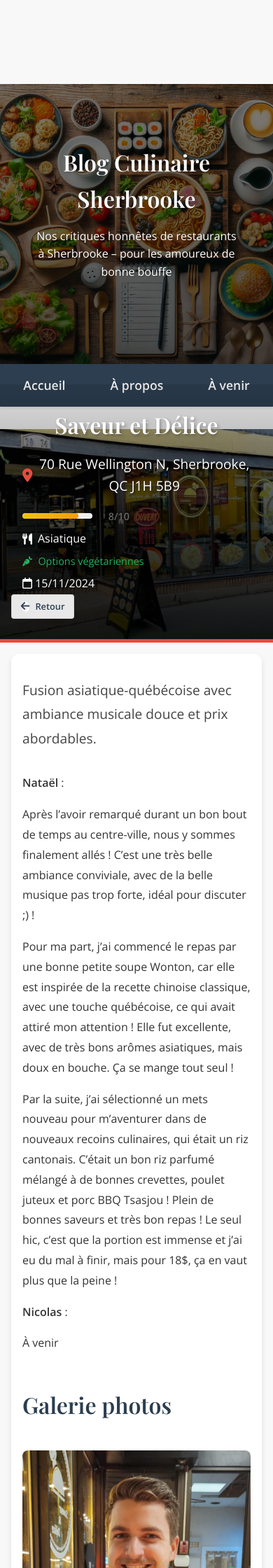
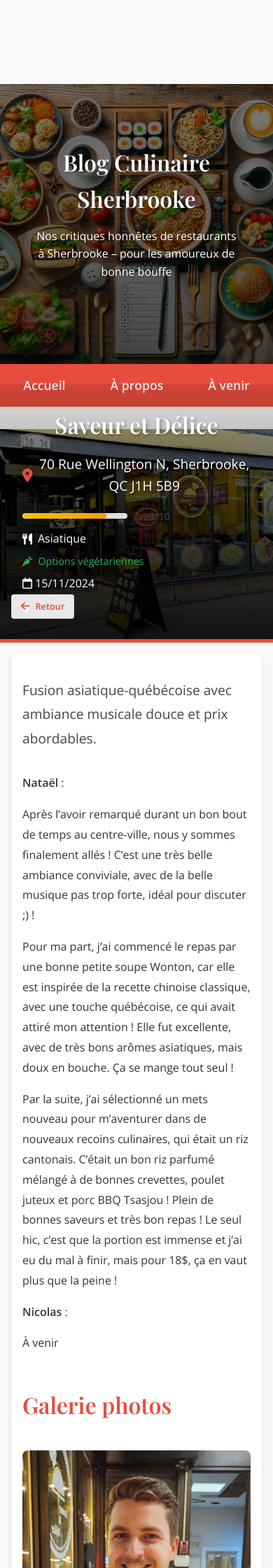
Before and after one commit to Natael21/blog-culinaire, a Jekyll site: the page built from _posts/2024-11-15-saveur-et-delice.markdown, in a window 390 px wide. Shown: the top 2240 px of the page at 70% size. Built offline with Jekyll 4.4.1, drawn with Linux system fonts in a browser that asks for light colours; a script that is not in the unit is left out; comment, search, counter and statistics services are not loaded; some of the changed text lies outside the part shown.

Commit message:
Enhance restaurant layout and CSS for improved ratings display
- Updated the restaurant layout to include a clickable rating link that scrolls to the ratings section.
- Refactored the ratings section for better structure and styling, including new hover effects and improved responsiveness.
- Adjusted CSS variables for colors and spacing to enhance visual consistency and user experience.
- Simplified the rating bar implementation for smoother transitions and better alignment with design standards.

```diff
--- a/_layouts/restaurant.html
+++ b/_layouts/restaurant.html
@@ -15,10 +15,12 @@
       </div>
       <div class="restaurant-meta">
         <div class="rating">
+          <a href="#ratings-section" class="rating-link">
             <div class="rating-bar">
               <div class="rating-fill" data-rating="{{ page.note }}"></div>
             </div>
             <span class="score">{{ page.note }}/10</span>
+          </a>
         </div>
         <span class="style"><i class="fas fa-utensils"></i> {{ page.style }}</span>
         {% if page.diet %}
@@ -69,15 +71,17 @@
       </div>
     </div>
     {% endif %}
+  </div>
 
   {% if page.ratings %}
-    <div class="restaurant-ratings">
+  <div id="ratings-section" class="ratings-section">
     <h2>Pourquoi cette note ?</h2>
 
     {% for rating in page.ratings %}
     {% assign category = rating[0] %}
     {% assign details = rating[1] %}
     <div class="rating-category">
+      <div class="rating-header">
         <h3>
           <span class="rating-title">
             {% case category %}
@@ -96,6 +100,13 @@
             {% endcase %}
           </span>
         </h3>
+        <div class="rating-score">
+          <div class="rating-bar">
+            <div class="rating-fill" data-rating="{{ details.score }}"></div>
+          </div>
+          <span class="score">{{ details.score }}/10</span>
+        </div>
+      </div>
 
       {% if details.criteria %}
       <p class="criteria"><em>{{ details.criteria }}</em></p>
@@ -106,7 +117,6 @@
     {% endfor %}
   </div>
   {% endif %}
-  </div>
 
   <!-- Section Commentaires -->
   <div class="comments-section">
--- a/assets/css/restaurant.css
+++ b/assets/css/restaurant.css
@@ -4,12 +4,13 @@
 /* Variables
 ------------------------- */
 :root {
-    --primary-color: #2c3e50;
-    --accent-color: #e74c3c;
+    --primary-color: #e74c3c;
+    --secondary-color: #2c3e50;
+    --background-color: #f8f9fa;
     --text-color: #333;
     --text-light: #666;
     --background-light: #fff;
-    --border-color: #eee;
+    --border-color: #ddd;
     --rating-good: #f1c40f;
     --rating-better: #f39c12;
 
@@ -17,11 +18,13 @@
     --spacing-sm: 1rem;
     --spacing-md: 1.5rem;
     --spacing-lg: 2rem;
+    --spacing-unit: 1rem;
 
     --shadow-sm: 0 2px 4px rgba(0, 0, 0, 0.1);
     --shadow-md: 0 4px 8px rgba(0, 0, 0, 0.15);
 
     --border-radius: 8px;
+    --transition-speed: 0.3s;
 }
 
 /* Animations
@@ -183,52 +186,9 @@
     color: var(--accent-color);
 }
 
-/* Rating Bar
-------------------------- */
-.rating {
-    display: flex;
-    align-items: center;
-    gap: 1rem;
-}
-
-.rating-bar {
-    flex-grow: 1;
-    height: 8px;
-    background-color: #eee;
-    border-radius: 4px;
-    overflow: hidden;
-    max-width: 200px;
-}
-
-.rating-fill {
-    height: 100%;
-    background: linear-gradient(to right, var(--rating-good), var(--rating-better));
-    border-radius: var(--border-radius);
-    animation: fillWidth 1s ease-out forwards;
-    --rating-width: calc(var(--rating, 0) * 10%);
-}
-
-.rating-fill[data-rating="1"] { --rating: 1; }
-.rating-fill[data-rating="2"] { --rating: 2; }
-.rating-fill[data-rating="3"] { --rating: 3; }
-.rating-fill[data-rating="4"] { --rating: 4; }
-.rating-fill[data-rating="5"] { --rating: 5; }
-.rating-fill[data-rating="6"] { --rating: 6; }
-.rating-fill[data-rating="7"] { --rating: 7; }
-.rating-fill[data-rating="8"] { --rating: 8; }
-.rating-fill[data-rating="9"] { --rating: 9; }
-.rating-fill[data-rating="10"] { --rating: 10; }
-
-.score {
-    color: #666;
-    font-weight: 600;
-    min-width: 45px;
-    text-align: right;
-}
-
 /* Ratings Section
 ------------------------- */
-.restaurant-ratings {
+.ratings-section {
     background: var(--white);
     padding: 2rem;
     border-radius: 12px;
@@ -236,7 +196,7 @@
     margin-top: 2rem;
 }
 
-.restaurant-ratings h2 {
+.ratings-section h2 {
     font-family: 'Playfair Display', serif;
     color: var(--primary-color);
     font-size: 2rem;
@@ -247,52 +207,91 @@
 
 .rating-category {
     margin-bottom: var(--spacing-md);
-    padding-bottom: var(--spacing-sm);
-    border-bottom: 1px solid var(--border-color);
-    animation: slideIn 0.5s ease-out;
-    animation-fill-mode: both;
+    padding: var(--spacing-md);
+    background: var(--background-color);
+    border-radius: var(--border-radius);
+    box-shadow: var(--shadow-sm);
+    transition: transform var(--transition-speed);
 }
 
 .rating-category:last-child {
-    border-bottom: none;
-    padding-bottom: 0;
     margin-bottom: 0;
 }
 
-.rating-category:nth-child(1) { animation-delay: 0.1s; }
-.rating-category:nth-child(2) { animation-delay: 0.2s; }
-.rating-category:nth-child(3) { animation-delay: 0.3s; }
-.rating-category:nth-child(4) { animation-delay: 0.4s; }
-.rating-category:nth-child(5) { animation-delay: 0.5s; }
-.rating-category:nth-child(6) { animation-delay: 0.6s; }
+.rating-category:hover {
+    transform: translateY(-2px);
+    box-shadow: var(--shadow-md);
+}
 
-.rating-category h3 {
-    color: var(--text-color);
-    font-size: 1.1rem;
-    margin-bottom: var(--spacing-xs);
+.rating-header {
+    display: flex;
+    justify-content: space-between;
+    align-items: center;
+    margin-bottom: var(--spacing-sm);
+}
+
+.rating-title {
     display: flex;
     align-items: center;
+    gap: 0.5rem;
+    color: var(--secondary-color);
+    font-size: 1.1rem;
+    font-weight: 600;
 }
 
 .rating-title i {
-    color: var(--accent-color);
-    margin-right: var(--spacing-xs);
-    width: 20px;
+    color: var(--primary-color);
+}
+
+.rating-score {
+    display: flex;
+    align-items: center;
+    gap: 1rem;
+}
+
+.rating-bar {
+    width: 120px;
+    height: 8px;
+    background: var(--border-color);
+    border-radius: 4px;
+    overflow: hidden;
+}
+
+.rating-fill {
+    height: 100%;
+    background: linear-gradient(to right, var(--rating-good), var(--rating-better));
+    transition: width var(--transition-speed);
+}
+
+.rating-fill[data-rating="1"] { width: 10%; }
+.rating-fill[data-rating="2"] { width: 20%; }
+.rating-fill[data-rating="3"] { width: 30%; }
+.rating-fill[data-rating="4"] { width: 40%; }
+.rating-fill[data-rating="5"] { width: 50%; }
+.rating-fill[data-rating="6"] { width: 60%; }
+.rating-fill[data-rating="7"] { width: 70%; }
+.rating-fill[data-rating="8"] { width: 80%; }
+.rating-fill[data-rating="9"] { width: 90%; }
+.rating-fill[data-rating="10"] { width: 100%; }
+
+.score {
+    min-width: 45px;
+    text-align: right;
+    font-weight: bold;
+    color: var(--secondary-color);
+}
+
+.criteria {
+    color: var(--text-light);
+    font-style: italic;
+    margin: 0.5rem 0;
     font-size: 0.9rem;
 }
 
-.rating-category .criteria {
-    color: var(--text-light);
-    font-size: 0.85rem;
-    margin-bottom: var(--spacing-xs);
-    font-style: italic;
-}
-
-.rating-category .comment {
+.comment {
     color: var(--text-color);
-    line-height: 1.5;
+    line-height: 1.6;
     margin: 0;
-    font-size: 0.9rem;
 }
 
 /* Comments Section
@@ -319,21 +318,65 @@
     width: 100%;
 }
 
+/* Rating Link
+------------------------- */
+.rating-link {
+    display: flex;
+    align-items: center;
+    gap: 1rem;
+    text-decoration: none;
+    color: inherit;
+    cursor: pointer;
+    transition: transform 0.2s ease;
+}
+
+.rating-link:hover {
+    transform: scale(1.05);
+}
+
+/* Smooth Scroll Behavior
+------------------------- */
+html {
+    scroll-behavior: smooth;
+    scroll-padding-top: 2rem; /* Pour compenser la hauteur du header fixe si présent */
+}
+
+/* Ratings Section
+------------------------- */
+#ratings-section {
+    scroll-margin-top: 2rem; /* Pour compenser la hauteur du header fixe si présent */
+}
+
 /* Responsive Design
 ------------------------- */
 @media (max-width: 768px) {
-    .restaurant-ratings {
+    .ratings-section {
         padding: 1.5rem;
         margin-top: 1.5rem;
     }
 
-    .restaurant-ratings h2 {
+    .ratings-section h2 {
         font-size: 1.6rem;
         margin-bottom: 1rem;
     }
 
-    .rating-category h3 {
-        font-size: 1rem;
+    .rating-category {
+        padding: var(--spacing-sm);
+    }
+
+    .rating-header {
+        flex-direction: column;
+        align-items: flex-start;
+        gap: 0.5rem;
+    }
+
+    .rating-score {
+        width: 100%;
+        justify-content: space-between;
+    }
+
+    .rating-bar {
+        width: 150px;
     }
 
     .restaurant-navigation {
```
Lines whose indentation alone changed are shown as unchanged.
